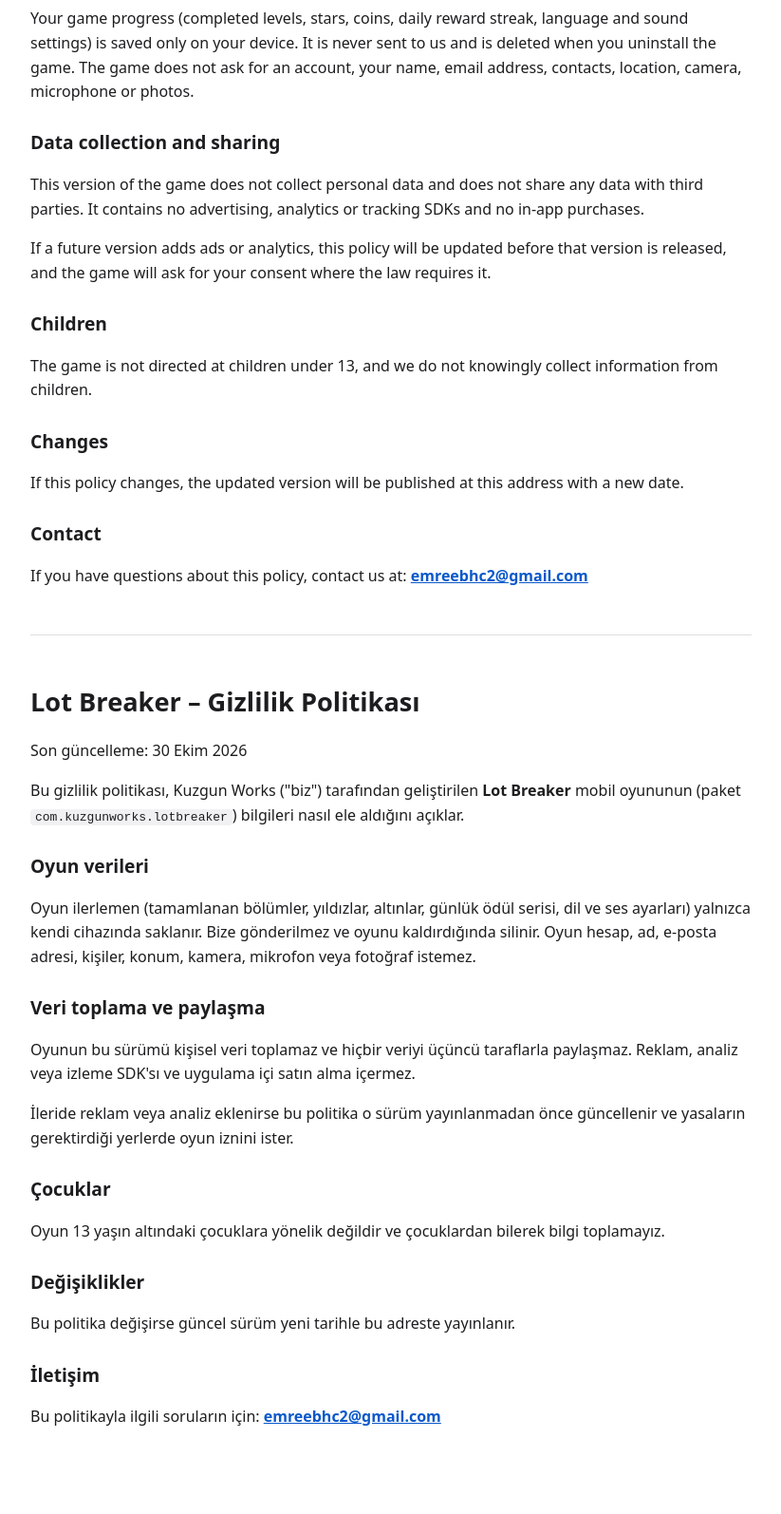
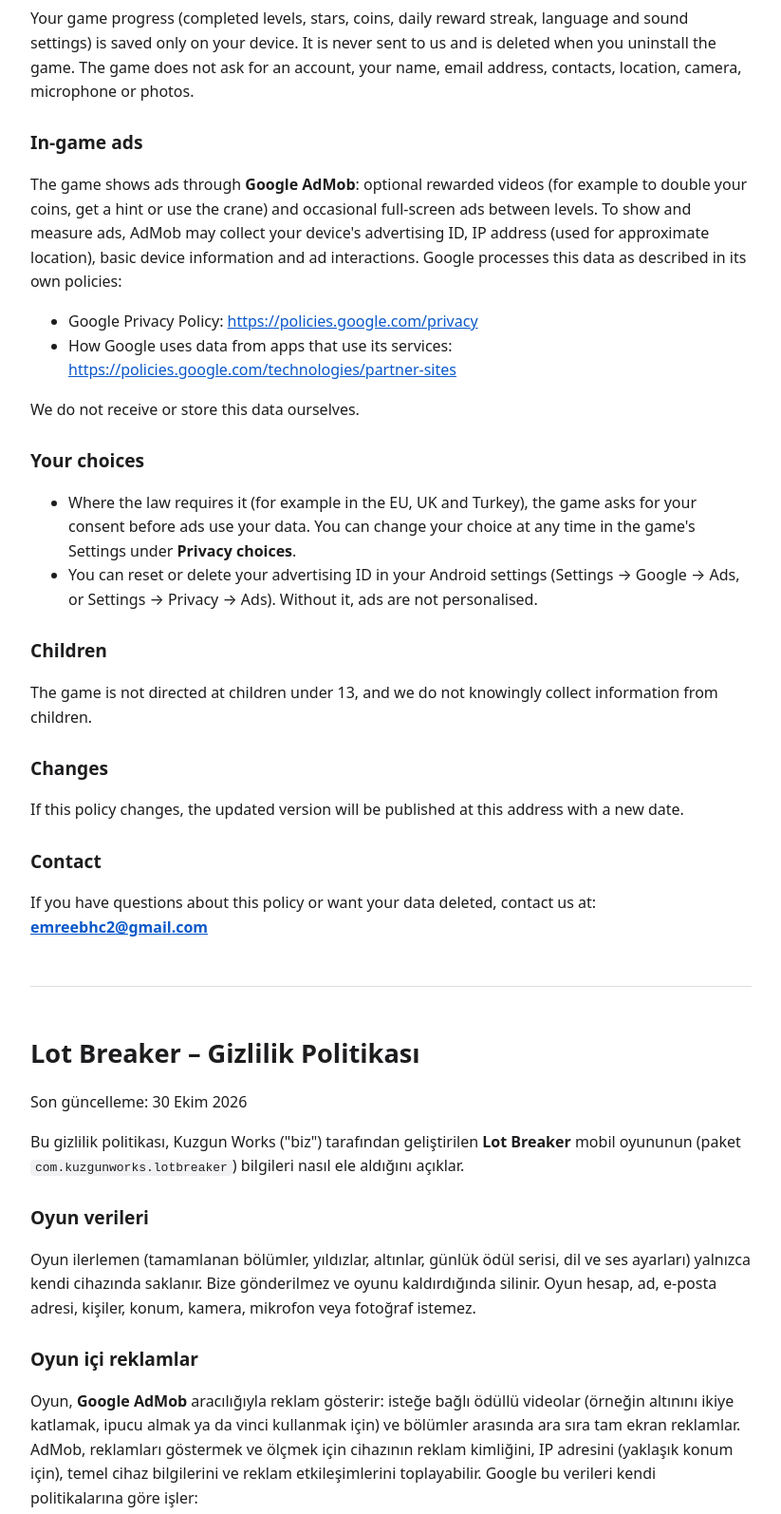
Before and after one commit to kuzgunworks/kuzgunworks.github.io, a plain HTML site: page lot-breaker/privacy/index.html in a window 1280 px wide. Shown: the part 300-1894 px from the top of the page at 95% size, without its empty margins (228-1051 px from the left). Drawn offline with Linux system fonts and the light colour scheme.

Commit message:
Privacy policy: Lot Breaker

```diff
--- a/lot-breaker/privacy/index.html
+++ b/lot-breaker/privacy/index.html
@@ -8,28 +8,46 @@ hr{margin:3rem 0;border:0;border-top:1px solid #ddd}nav{font-size:.95rem}
 <p>This privacy policy explains how the mobile game <strong>Lot Breaker</strong> (package <code>com.kuzgunworks.lotbreaker</code>), developed by Kuzgun Works ("we"), handles information.</p>
 <h2>Game data</h2>
 <p>Your game progress (completed levels, stars, coins, daily reward streak, language and sound settings) is saved only on your device. It is never sent to us and is deleted when you uninstall the game. The game does not ask for an account, your name, email address, contacts, location, camera, microphone or photos.</p>
-<h2>Data collection and sharing</h2>
-<p>This version of the game does not collect personal data and does not share any data with third parties. It contains no advertising, analytics or tracking SDKs and no in-app purchases.</p>
-<p>If a future version adds ads or analytics, this policy will be updated before that version is released, and the game will ask for your consent where the law requires it.</p>
+<h2>In-game ads</h2>
+<p>The game shows ads through <strong>Google AdMob</strong>: optional rewarded videos (for example to double your coins, get a hint or use the crane) and occasional full-screen ads between levels. To show and measure ads, AdMob may collect your device's advertising ID, IP address (used for approximate location), basic device information and ad interactions. Google processes this data as described in its own policies:</p>
+<ul>
+<li>Google Privacy Policy: <a href="https://policies.google.com/privacy">https://policies.google.com/privacy</a></li>
+<li>How Google uses data from apps that use its services: <a href="https://policies.google.com/technologies/partner-sites">https://policies.google.com/technologies/partner-sites</a></li>
+</ul>
+<p>We do not receive or store this data ourselves.</p>
+<h2>Your choices</h2>
+<ul>
+<li>Where the law requires it (for example in the EU, UK and Turkey), the game asks for your consent before ads use your data. You can change your choice at any time in the game's Settings under <strong>Privacy choices</strong>.</li>
+<li>You can reset or delete your advertising ID in your Android settings (Settings → Google → Ads, or Settings → Privacy → Ads). Without it, ads are not personalised.</li>
+</ul>
 <h2>Children</h2>
 <p>The game is not directed at children under 13, and we do not knowingly collect information from children.</p>
 <h2>Changes</h2>
 <p>If this policy changes, the updated version will be published at this address with a new date.</p>
 <h2>Contact</h2>
-<p>If you have questions about this policy, contact us at: <strong><a href="mailto:emreebhc2@gmail.com">emreebhc2@gmail.com</a></strong></p>
+<p>If you have questions about this policy or want your data deleted, contact us at: <strong><a href="mailto:emreebhc2@gmail.com">emreebhc2@gmail.com</a></strong></p>
 <hr>
 <h1 id="tr">Lot Breaker – Gizlilik Politikası</h1>
 <p>Son güncelleme: 30 Ekim 2026</p>
 <p>Bu gizlilik politikası, Kuzgun Works ("biz") tarafından geliştirilen <strong>Lot Breaker</strong> mobil oyununun (paket <code>com.kuzgunworks.lotbreaker</code>) bilgileri nasıl ele aldığını açıklar.</p>
 <h2>Oyun verileri</h2>
 <p>Oyun ilerlemen (tamamlanan bölümler, yıldızlar, altınlar, günlük ödül serisi, dil ve ses ayarları) yalnızca kendi cihazında saklanır. Bize gönderilmez ve oyunu kaldırdığında silinir. Oyun hesap, ad, e-posta adresi, kişiler, konum, kamera, mikrofon veya fotoğraf istemez.</p>
-<h2>Veri toplama ve paylaşma</h2>
-<p>Oyunun bu sürümü kişisel veri toplamaz ve hiçbir veriyi üçüncü taraflarla paylaşmaz. Reklam, analiz veya izleme SDK'sı ve uygulama içi satın alma içermez.</p>
-<p>İleride reklam veya analiz eklenirse bu politika o sürüm yayınlanmadan önce güncellenir ve yasaların gerektirdiği yerlerde oyun iznini ister.</p>
+<h2>Oyun içi reklamlar</h2>
+<p>Oyun, <strong>Google AdMob</strong> aracılığıyla reklam gösterir: isteğe bağlı ödüllü videolar (örneğin altınını ikiye katlamak, ipucu almak ya da vinci kullanmak için) ve bölümler arasında ara sıra tam ekran reklamlar. AdMob, reklamları göstermek ve ölçmek için cihazının reklam kimliğini, IP adresini (yaklaşık konum için), temel cihaz bilgilerini ve reklam etkileşimlerini toplayabilir. Google bu verileri kendi politikalarına göre işler:</p>
+<ul>
+<li>Google Gizlilik Politikası: <a href="https://policies.google.com/privacy">https://policies.google.com/privacy</a></li>
+<li>Google'ın, hizmetlerini kullanan uygulamalardan gelen verileri nasıl kullandığı: <a href="https://policies.google.com/technologies/partner-sites">https://policies.google.com/technologies/partner-sites</a></li>
+</ul>
+<p>Bu verileri biz almayız ve saklamayız.</p>
+<h2>Seçimlerin</h2>
+<ul>
+<li>Yasaların gerektirdiği yerlerde (örneğin AB, Birleşik Krallık ve Türkiye) oyun, reklamlar verilerini kullanmadan önce iznini ister. Seçimini istediğin zaman oyunun Ayarlar bölümündeki <strong>Gizlilik seçenekleri</strong>'nden değiştirebilirsin.</li>
+<li>Reklam kimliğini Android ayarlarından (Ayarlar → Google → Reklamlar ya da Ayarlar → Gizlilik → Reklamlar) sıfırlayabilir veya silebilirsin. Kimlik olmadan reklamlar kişiselleştirilmez.</li>
+</ul>
 <h2>Çocuklar</h2>
 <p>Oyun 13 yaşın altındaki çocuklara yönelik değildir ve çocuklardan bilerek bilgi toplamayız.</p>
 <h2>Değişiklikler</h2>
 <p>Bu politika değişirse güncel sürüm yeni tarihle bu adreste yayınlanır.</p>
 <h2>İletişim</h2>
-<p>Bu politikayla ilgili soruların için: <strong><a href="mailto:emreebhc2@gmail.com">emreebhc2@gmail.com</a></strong></p>
+<p>Bu politikayla ilgili soruların veya verilerinin silinmesi talebin için: <strong><a href="mailto:emreebhc2@gmail.com">emreebhc2@gmail.com</a></strong></p>
 </body></html>
```
